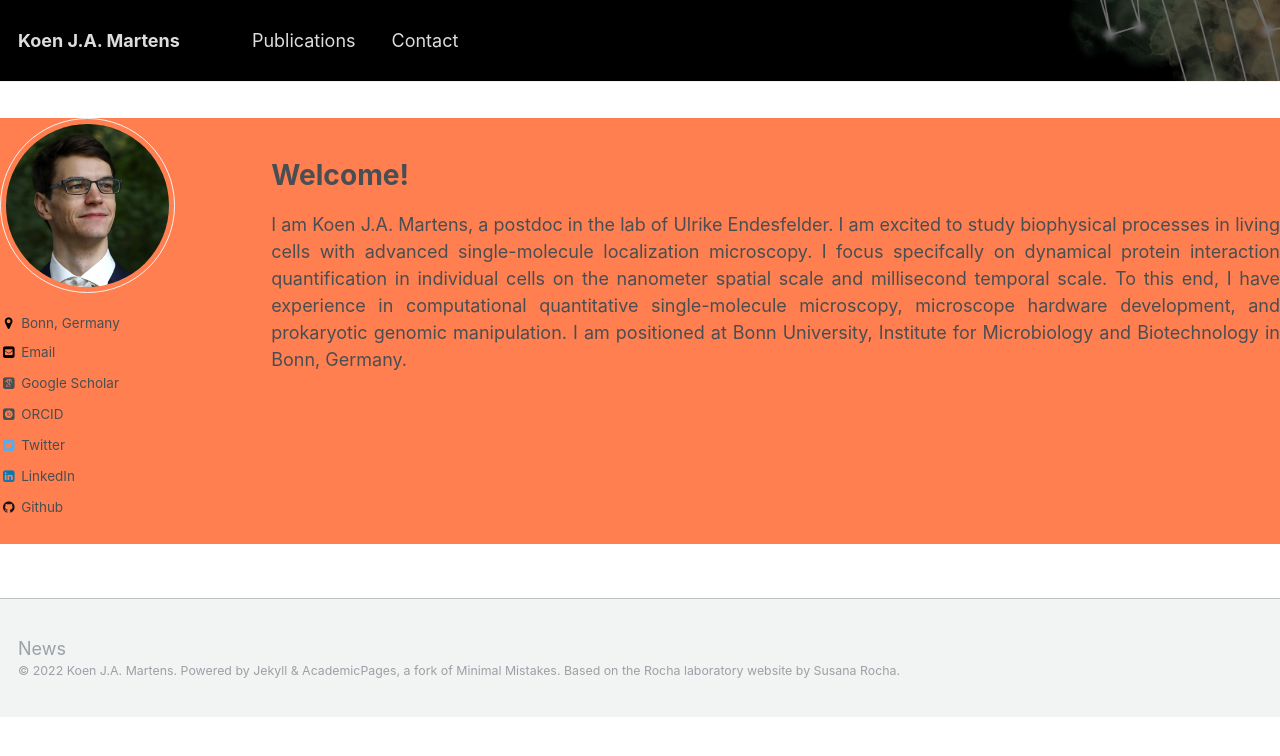
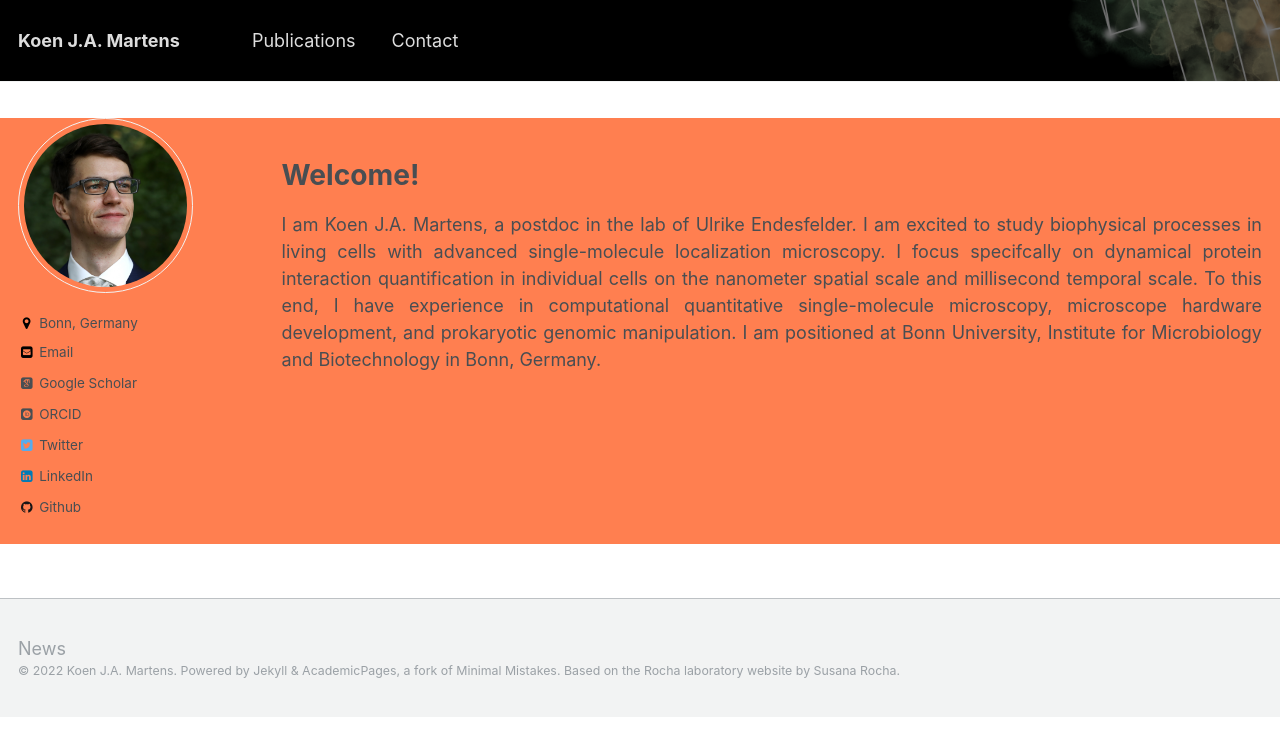
Before and after one commit to kjamartens/kjamartens.github.io, a Jekyll site: the page built from _pages/about.md, in a window 1280 px wide. Shown: the top 756 px of the page. Built offline with Jekyll 4.4.1, drawn with Linux system fonts in a browser that asks for light colours; some web fonts are replaced.

Commit message:
Restoring padding #main

```diff
--- a/_sass/_page.scss
+++ b/_sass/_page.scss
@@ -6,8 +6,8 @@
   @include container;
   @include clearfix;
   margin-top: 2em;
-  //padding-left: 1em;
-  //padding-right: 1em;
+  padding-left: 1em;
+  padding-right: 1em;
   animation: intro 0.3s both;
   animation-delay: 0.35s;
   background-color:coral;
```
